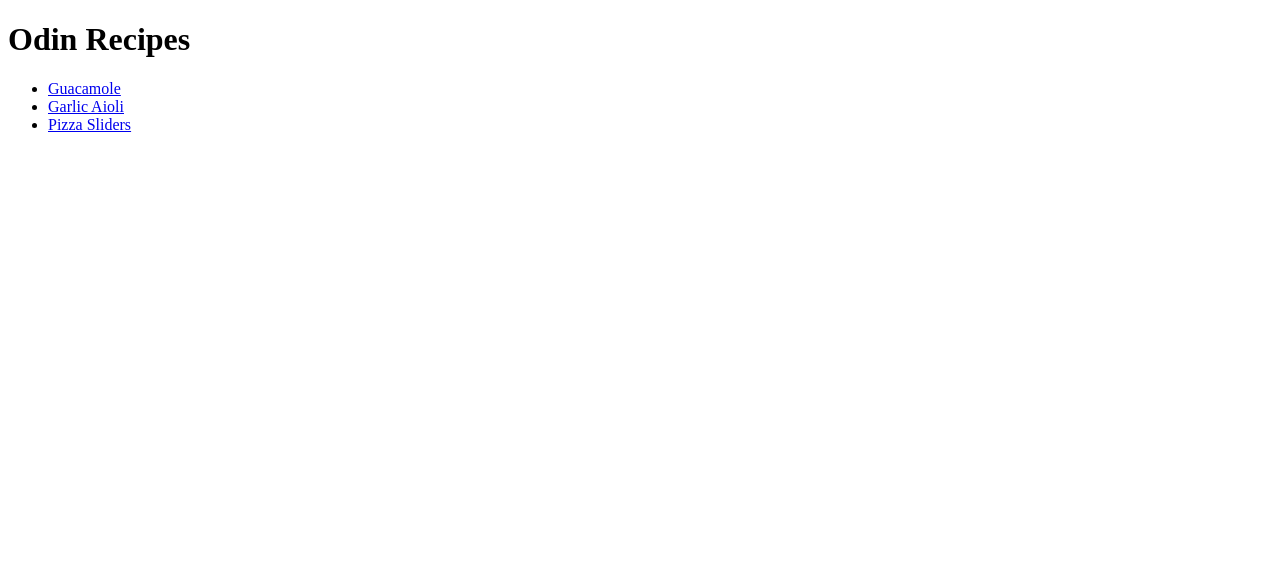
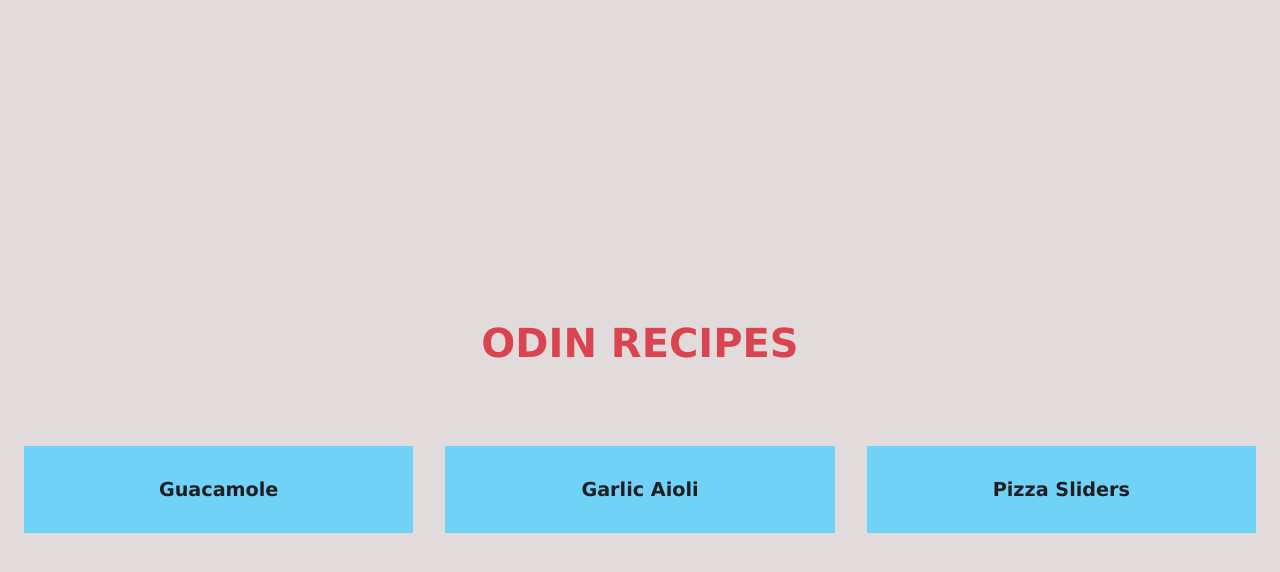
Before and after one commit to arunrr/odin-recipes, a plain HTML site: page index.html in a window 1280 px wide. Drawn offline with Linux system fonts and the light colour scheme.

Commit message:
Add styling in index page

```diff
--- a/index.html
+++ b/index.html
@@ -5,13 +5,18 @@
     <meta http-equiv="X-UA-Compatible" content="IE=edge" />
     <meta name="viewport" content="width=device-width, initial-scale=1.0" />
     <title>Odin Recipes | Odin Project</title>
+    <link rel="stylesheet" href="./styles/index.css" />
   </head>
   <body>
+    <main class="container">
       <h1>Odin Recipes</h1>
+      <nav class="nav-bar">
         <ul>
           <li><a href="./recipes/guacamole.html">Guacamole</a></li>
           <li><a href="./recipes/garlic_aioli.html">Garlic Aioli</a></li>
           <li><a href="./recipes/pizza_sliders.html">Pizza Sliders</a></li>
         </ul>
+      </nav>
+    </main>
   </body>
 </html>
--- /dev/null
+++ b/styles/index.css
@@ -0,0 +1,83 @@
+:root {
+  --clr-accent: hsl(355, 67%, 56%);
+  --clr-light: hsl(10, 9%, 87%);
+  --clr-dark: hsl(240, 9%, 13%);
+  --clr-medium: hsl(196, 88%, 70%);
+}
+
+* {
+  margin: 0;
+  padding: 0;
+  box-sizing: border-box;
+  font-family: Verdana, sans-serif;
+  color: var(--clr-dark);
+}
+
+body {
+  background-color: var(--clr-light);
+  height: 100vh;
+}
+
+.container {
+  font-size: 1.2rem;
+  min-width: 300px;
+  margin: 20rem 1.5rem;
+  display: flex;
+  flex-direction: column;
+  align-items: center;
+  justify-content: center;
+  gap: 5rem;
+}
+
+.container > h1 {
+  font-size: 2rem;
+  color: var(--clr-accent);
+  text-transform: uppercase;
+}
+
+.nav-bar {
+  min-width: 100%;
+}
+
+.nav-bar > ul {
+  display: flex;
+  justify-content: center;
+  flex-direction: column;
+  align-items: center;
+  gap: 2rem;
+  min-width: 100%;
+  list-style: none;
+}
+
+.nav-bar > ul > li {
+  font-weight: 800;
+  width: 100%;
+  cursor: pointer;
+  text-align: center;
+}
+.nav-bar > ul > li > a {
+  display: block;
+  text-decoration: none;
+  padding: 2rem 1rem;
+  background-color: var(--clr-medium);
+  transition: background-color 100ms linear;
+}
+
+.nav-bar > ul > li > a:hover,
+.nav-bar > ul > li > a:focus {
+  color: var(--clr-light);
+  background-color: var(--clr-accent);
+}
+
+@media (min-width: 700px) {
+  .container > h1 {
+    font-size: 2.5rem;
+  }
+  .nav-bar {
+    height: 100%;
+  }
+
+  .nav-bar > ul {
+    flex-direction: row;
+  }
+}
```
Lines whose indentation alone changed are shown as unchanged.
